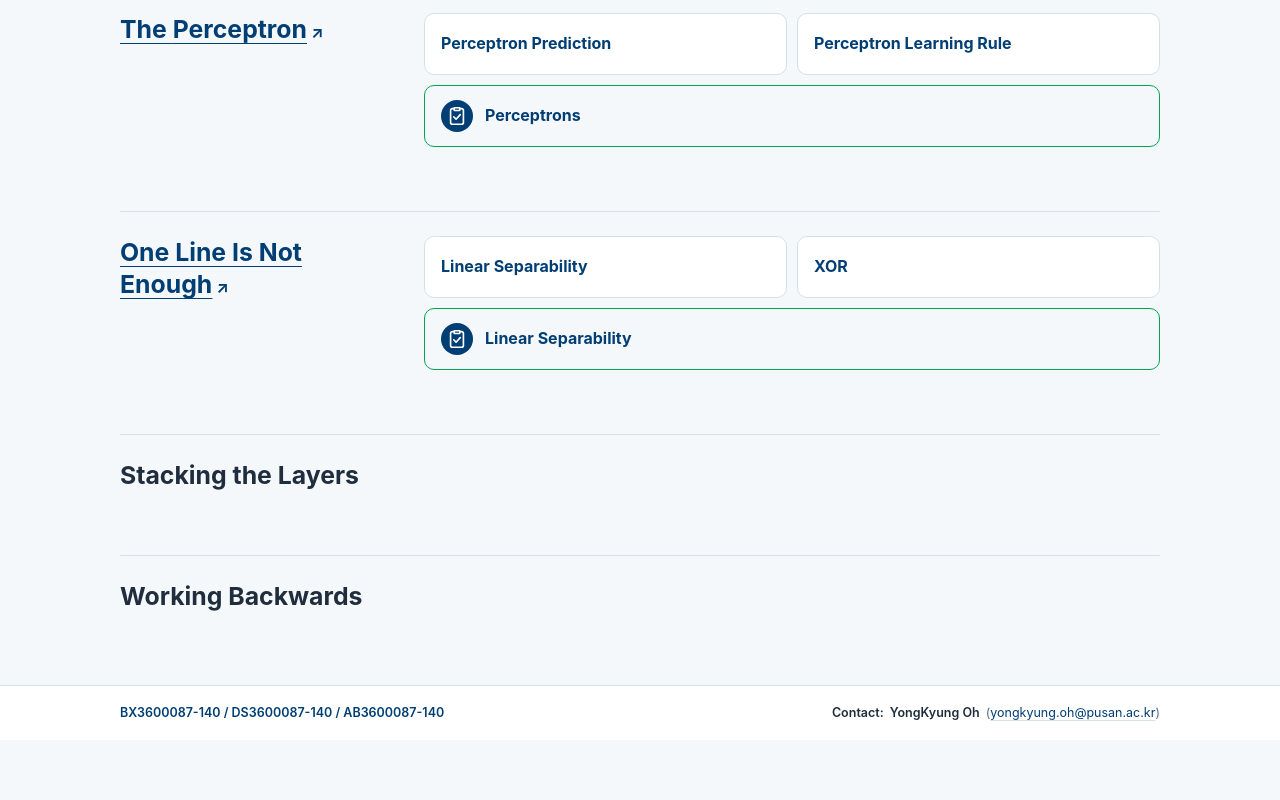
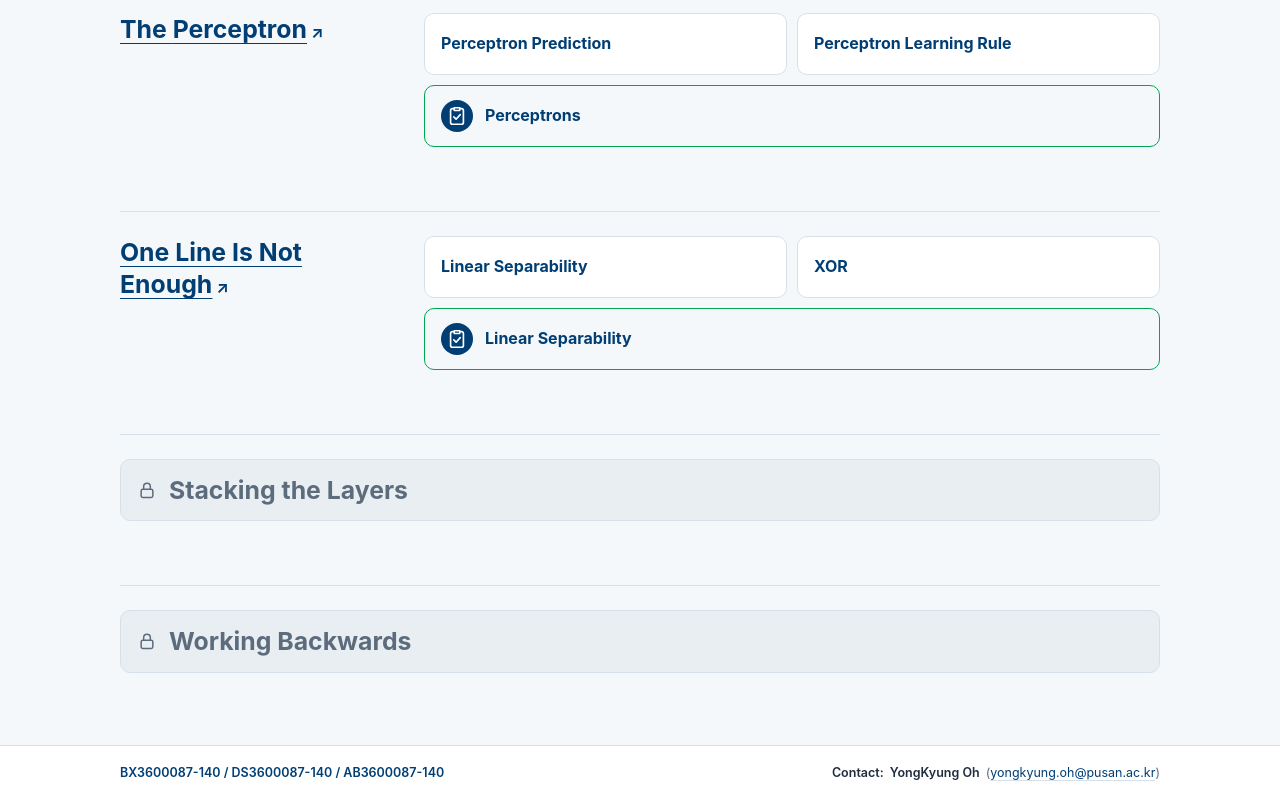
Before and after one commit to Scientific-Inference-Lab/machine-learning, a plain HTML site: page index.html in a window 1280 px wide. Shown: the part 3061-3861 px from the top of the page. Before the commit the page ends 3801 px from the top, so only its background shows below. Drawn offline with Linux system fonts and the light colour scheme.

Commit message:
Distinguish upcoming lectures with muted cards and lock icons

```diff
--- a/assets/public-index.css
+++ b/assets/public-index.css
@@ -70,6 +70,25 @@
   background: var(--pnu-blue-dark);
   color: var(--white);
 }
+.publication-upcoming {
+  grid-column: 1 / -1;
+  display: flex;
+  align-items: center;
+  gap: 12px;
+  min-height: 62px;
+  padding: 14px 16px;
+  border: 1px solid var(--line-200);
+  border-radius: var(--radius-md);
+  background: var(--surface-050);
+  background: color-mix(in srgb, var(--line-200) 40%, var(--surface-050));
+  color: var(--ink-600);
+  cursor: default;
+}
+.publication-upcoming-icon {
+  flex: 0 0 auto;
+  width: 20px;
+  height: 20px;
+}
 .publication-index a:focus-visible { outline: 3px solid var(--pnu-green); outline-offset: 3px; }
 .publication-index .site-footer { margin-top: 0; background: var(--white); }
 @media (max-width: 700px) {
--- a/index.html
+++ b/index.html
@@ -133,10 +133,10 @@
       </nav>
     </section>
     <section class="publication-section" aria-labelledby="lecture-13">
-      <h2 id="lecture-13">Stacking the Layers</h2>
+      <h2 id="lecture-13" class="publication-upcoming"><svg class="publication-upcoming-icon" role="img" aria-label="공개 예정" viewBox="0 0 24 24" fill="none"><rect x="5" y="11" width="14" height="10" rx="2" stroke="currentColor" stroke-width="1.8"/><path d="M8 11V8a4 4 0 0 1 8 0v3" stroke="currentColor" stroke-width="1.8" stroke-linecap="round"/></svg>Stacking the Layers</h2>
     </section>
     <section class="publication-section" aria-labelledby="lecture-14">
-      <h2 id="lecture-14">Working Backwards</h2>
+      <h2 id="lecture-14" class="publication-upcoming"><svg class="publication-upcoming-icon" role="img" aria-label="공개 예정" viewBox="0 0 24 24" fill="none"><rect x="5" y="11" width="14" height="10" rx="2" stroke="currentColor" stroke-width="1.8"/><path d="M8 11V8a4 4 0 0 1 8 0v3" stroke="currentColor" stroke-width="1.8" stroke-linecap="round"/></svg>Working Backwards</h2>
     </section>
   </main>
   <footer class="site-footer">
```
